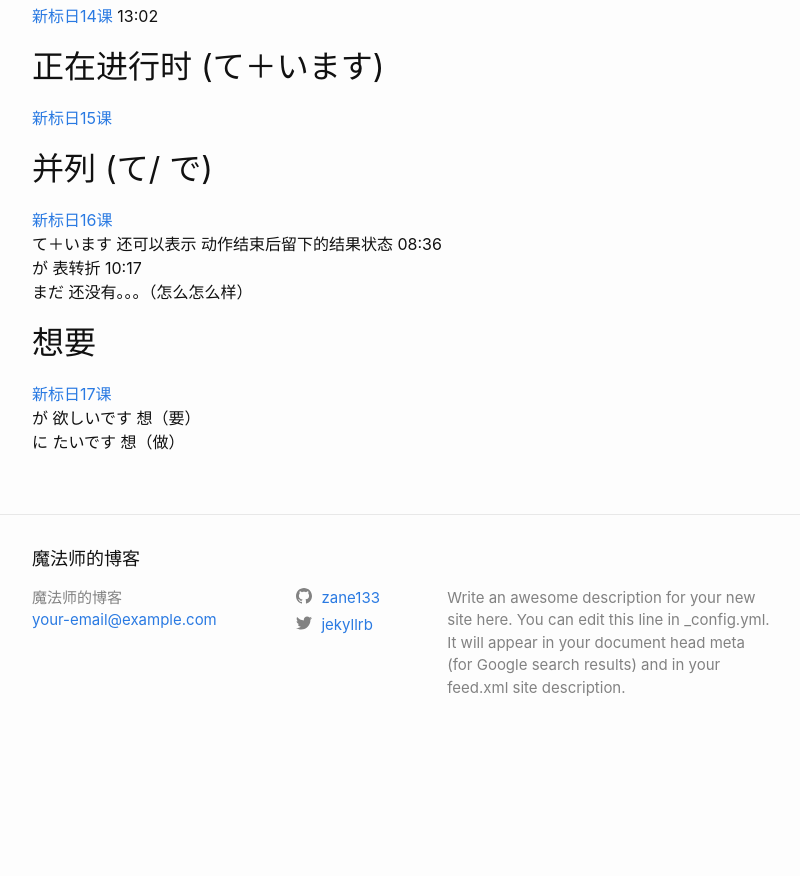
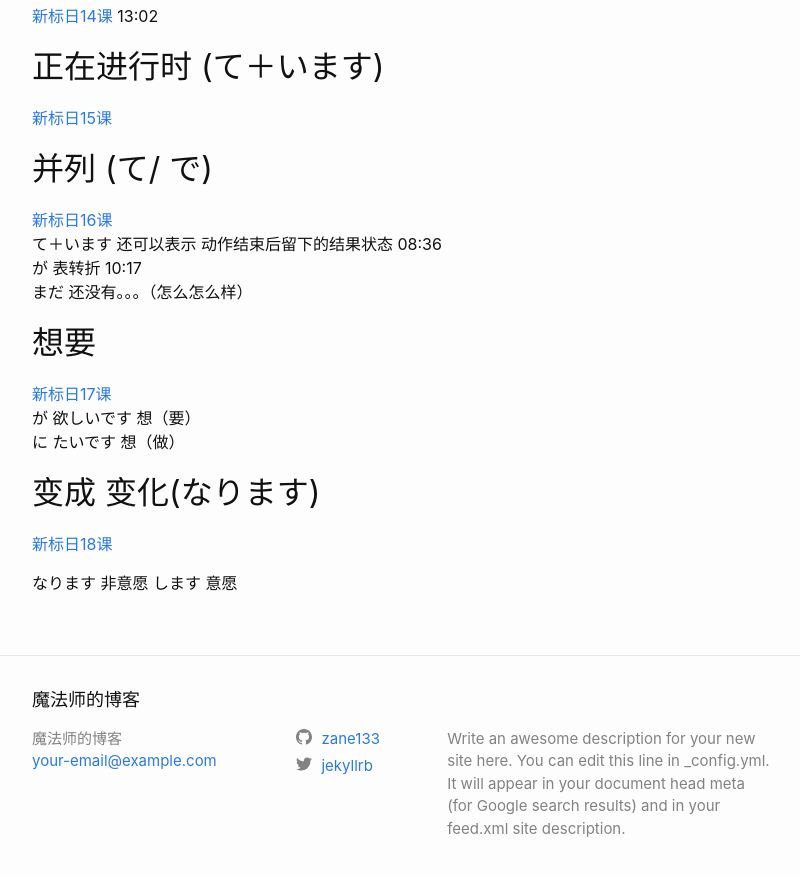
Before and after one commit to zane133/zane133.github.io, a Jekyll site: the page built from _posts/2019-08-17-japanese_study.markdown, in a window 1280 px wide and 900 px high, scrolled down 1252 px. Shown: the top 876 px of the window, without its empty margins (238-1038 px from the left). Built offline with Jekyll 4.4.1, drawn with Linux system fonts in a browser that asks for light colours; before the commit the page ends 2011 px from its top, so only the background shows below that.

Commit message:
Update 2019-08-17-japanese_study.markdown

```diff
--- a/_posts/2019-08-17-japanese_study.markdown
+++ b/_posts/2019-08-17-japanese_study.markdown
@@ -44,3 +44,9 @@ Google可以在搜索词的尾部加上 **とは**
 [新标日17课](https://www.bilibili.com/video/av14150839/?p=19)
 が 欲しいです		想（要）
 に たいです		 想（做）
+
+## 变成 变化(なります)
+[新标日18课](https://www.bilibili.com/video/av14150839/?p=20)
+
+なります 非意愿
+します   意愿
```
